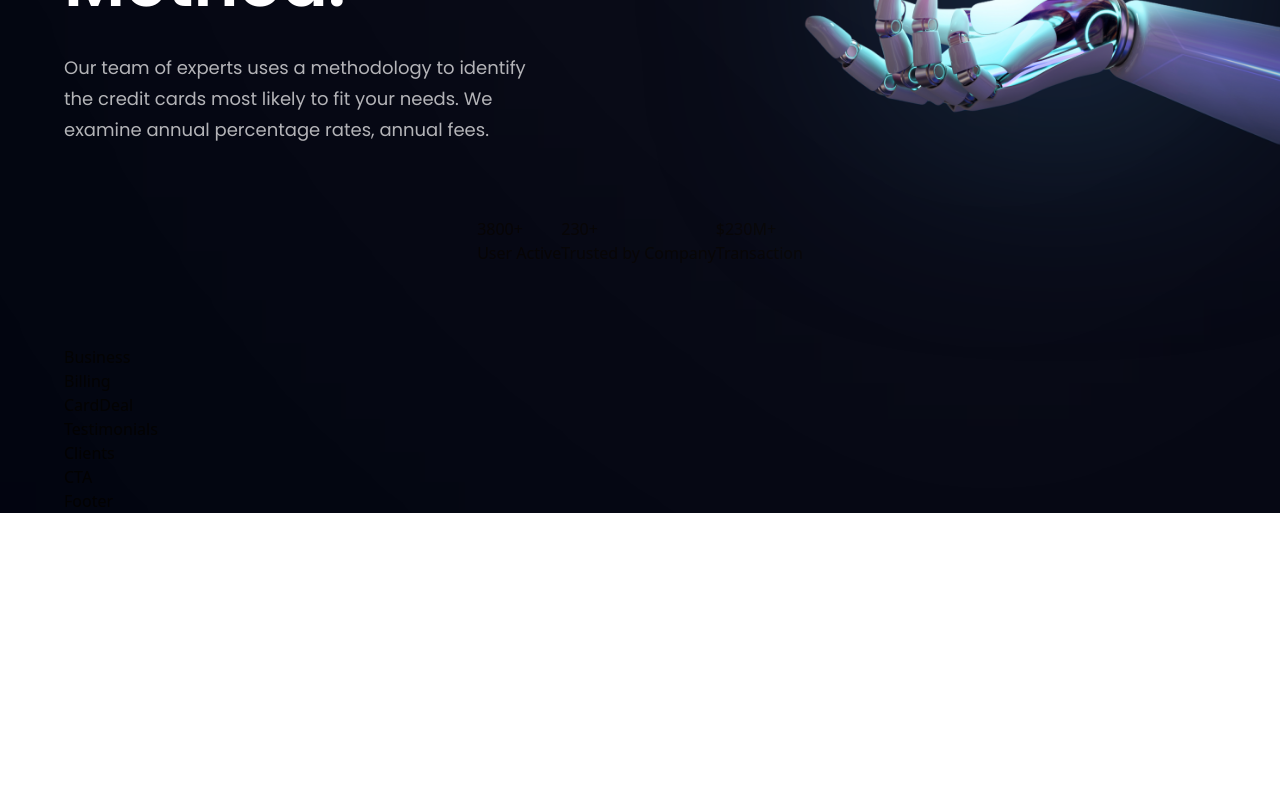
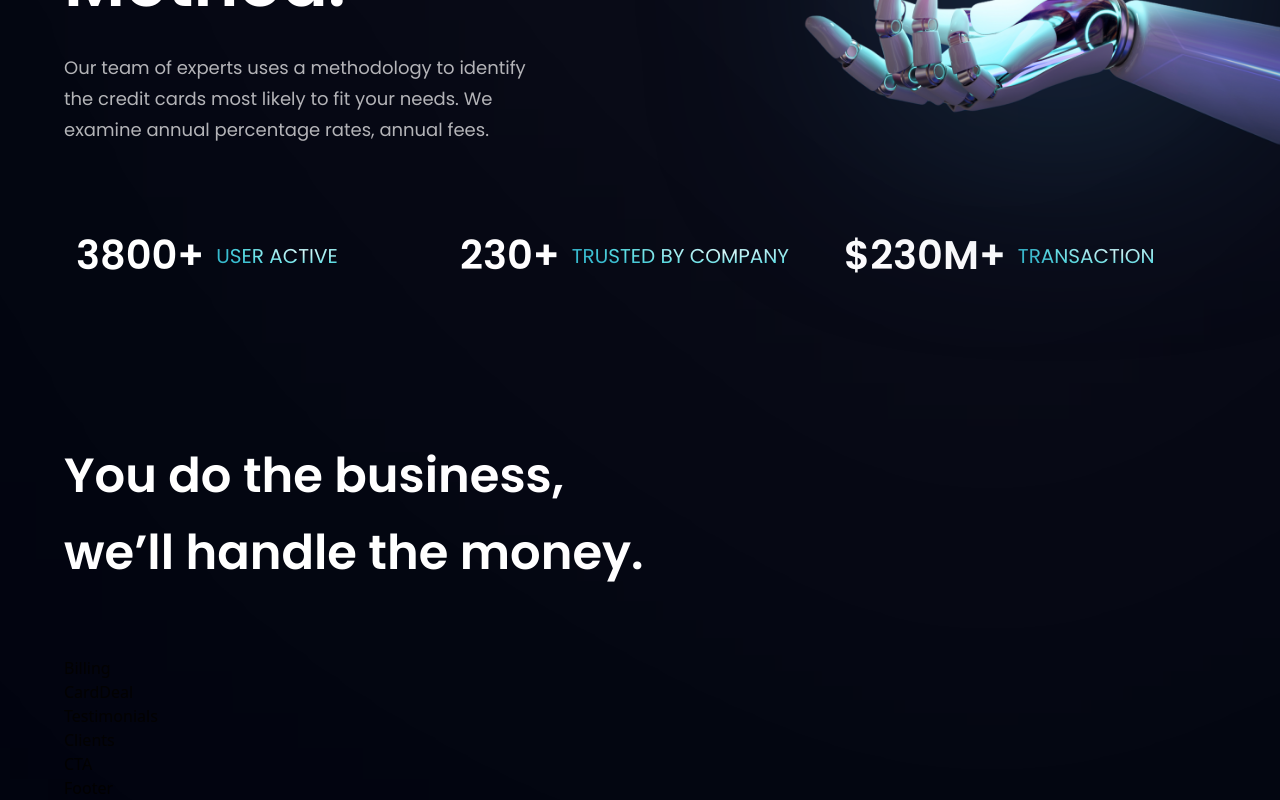
Before and after one commit to anilbhangay/Developer-Work, a React (Vite) app in the folder Payment-HooBank/Payment-HooBank/: page / in a window 1280 px wide. Shown: the part 571-1371 px from the top of the page. Before the commit the page ends 1084 px from the top, so only its background shows below. Built offline with nearby package versions, Linux system fonts and the light colour scheme.

Commit message:
Added Business file in components

```diff
--- a/Payment-HooBank/Payment-HooBank/src/components/Business.jsx
+++ b/Payment-HooBank/Payment-HooBank/src/components/Business.jsx
@@ -1,8 +1,16 @@
-import React from 'react'
+import { features } from "../constants";
+import styles, { layout } from '../style';
+import Button from './Button';
 
 const Business = () => {
   return (
-    <div>Business</div>
+    <section id="features" className={layout.section}>
+       <div className={layout.sectionInfo}>
+       <h2 className={styles.heading2}>You do the business, <br className="sm:block hidden" /> we’ll handle
+          the money.</h2>
+          <p></p>
+       </div>
+    </section>
   )
 }
 
--- a/Payment-HooBank/Payment-HooBank/src/components/Stats.jsx
+++ b/Payment-HooBank/Payment-HooBank/src/components/Stats.jsx
@@ -4,9 +4,9 @@ import styles from "../style";
 const Stats = () =>  (
      <section className={`${styles.flexCenter} flex-row flex-wrap sm:mb-20 mb-6`}>
          {stats.map((stat) => (
-           <div key={stat.id} className="">
-            <h4>{stat.value}</h4>
-            <p>{stat.title}</p>
+           <div key={stat.id} className={`flex-1 flex justify-start items-center flex-row m-3`}>
+            <h4 className="font-poppins font-semibold xs:text-[40px] text-[30px] xs:leading-[53px] leading-[43px] text-white">{stat.value}</h4>
+            <p  className="font-poppins font-normal xs:text-[20px] text-[15px] xs:leading-[26px] leading-[21px] text-gradient uppercase ml-3">{stat.title}</p>
            </div>
          ))}
      </section>
```
